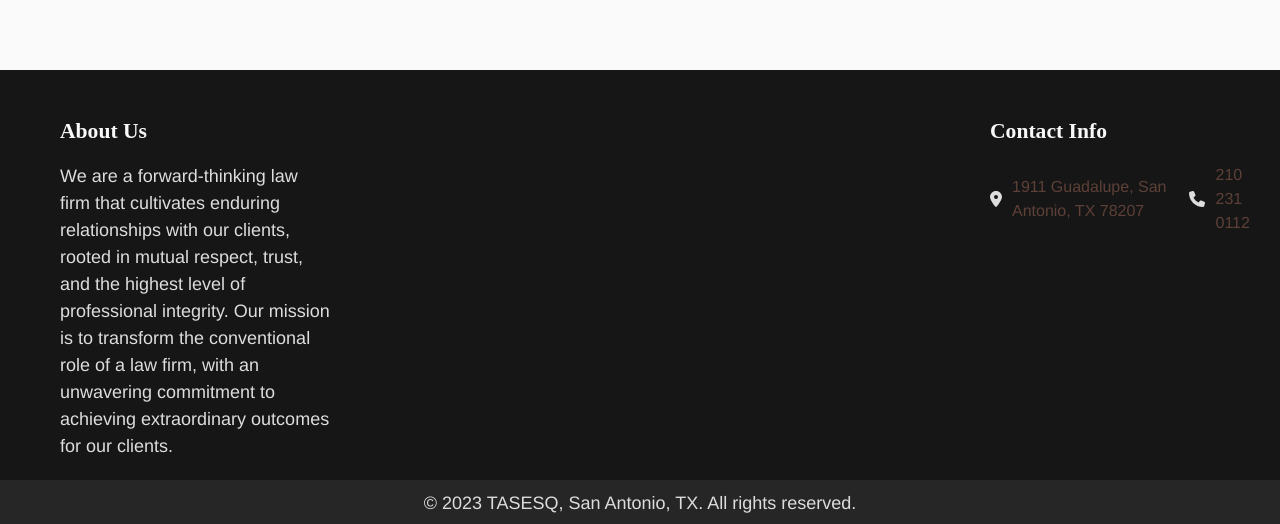
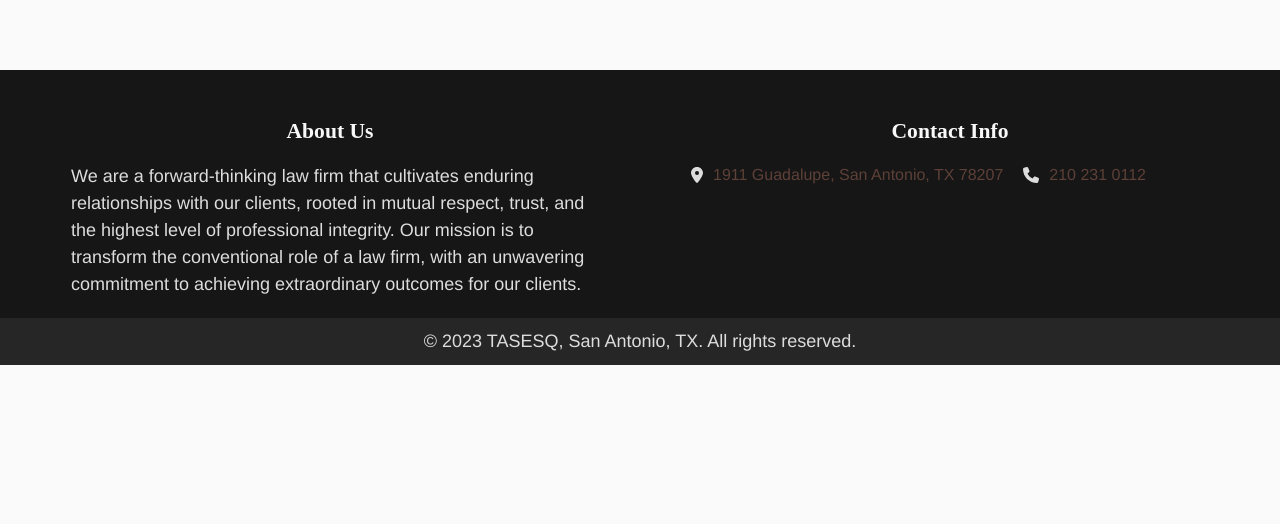
Before and after one commit to elpopes/tasesq, a React (Create React App) app: page /contact-us in a window 1280 px wide. Shown: the part 793-1317 px from the top of the page. After the commit the page ends 1158 px from the top, so only its background shows below. Built offline with nearby package versions, Linux system fonts and the light colour scheme.

Commit message:
fix footer for wide

```diff
--- a/src/styles/components/_footer.scss
+++ b/src/styles/components/_footer.scss
@@ -6,12 +6,12 @@ footer {
       background-color: #161616;
       padding: 20px;
       display: flex;
-      justify-content: space-between;
+      justify-content: space-around;
       box-sizing: border-box;
 
       .footer-section {
-        width: 25%;
-        padding-left: 40px;
+        width: 45%;
+        padding: 0 20px;
         box-sizing: border-box;
 
         h2 {
@@ -19,7 +19,7 @@ footer {
             color: #f8f8f8;
             font-size: 1.2em;
             margin-bottom: 10px;
-            text-align: left;
+            text-align: center;
         }
 
         p {
```
